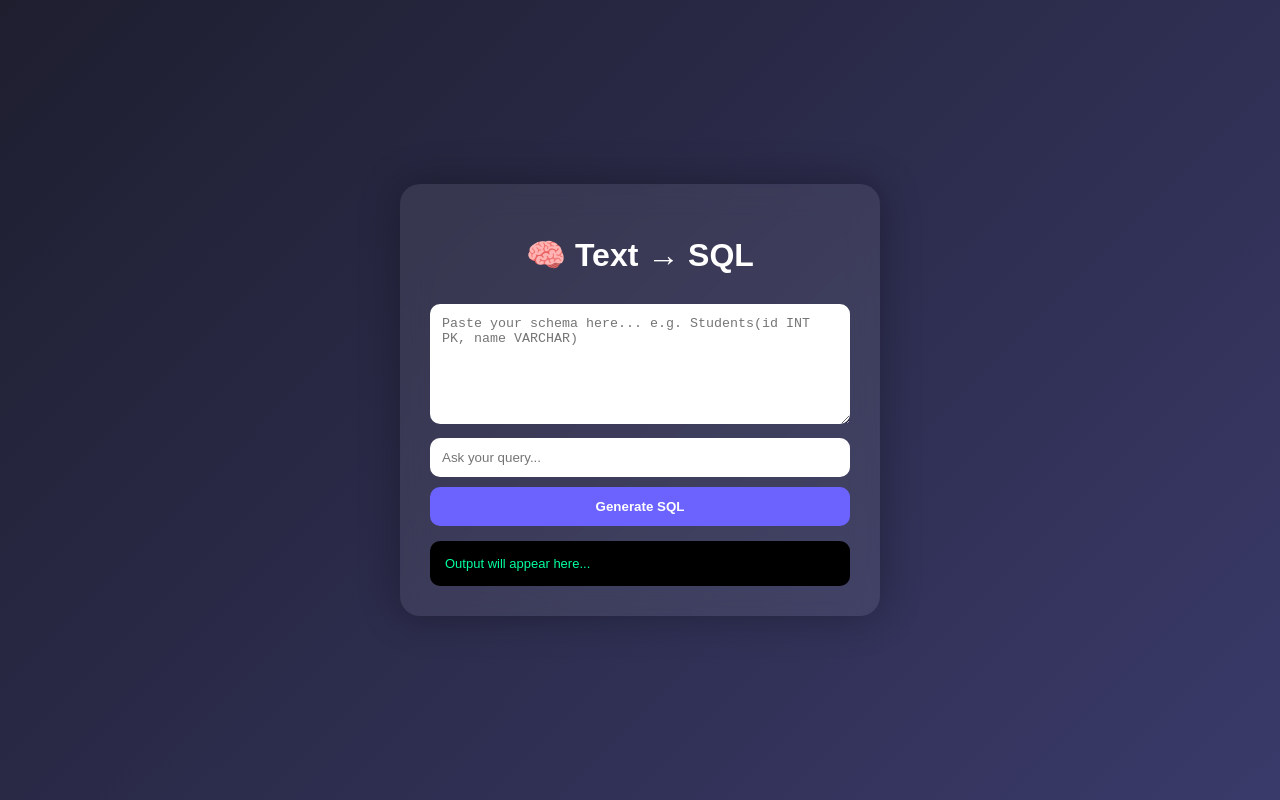
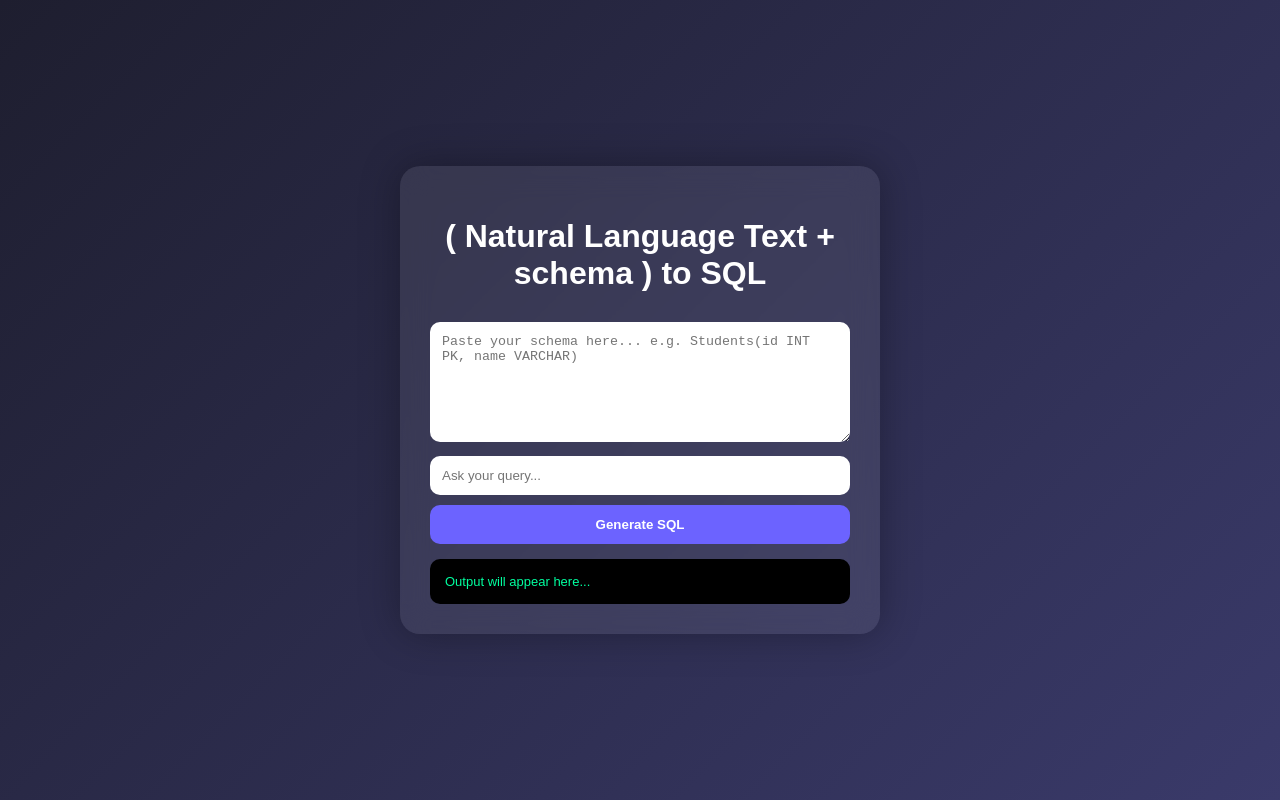
Before and after one commit to AvinashSappati/DBMS-Course-project, a plain HTML site: page Frontend/index.html in a window 1280 px wide. Drawn offline with Linux system fonts and the light colour scheme.

Commit message:
Updated index.html

```diff
--- a/Frontend/index.html
+++ b/Frontend/index.html
@@ -2,14 +2,14 @@
 <html lang="en">
 <head>
 <meta charset="UTF-8">
-<title>Text2SQL 🚀</title>
+<title>NL2SQL</title>
 <link rel="stylesheet" href="style.css">
 </head>
 
 <body>
 
 <div class="container">
-  <h1>🧠 Text → SQL</h1>
+  <h1> ( Natural Language Text + schema ) to SQL</h1>
 
   <textarea id="schemaText" rows="6" placeholder="Paste your schema here... e.g. Students(id INT PK, name VARCHAR)"></textarea>
 
```
